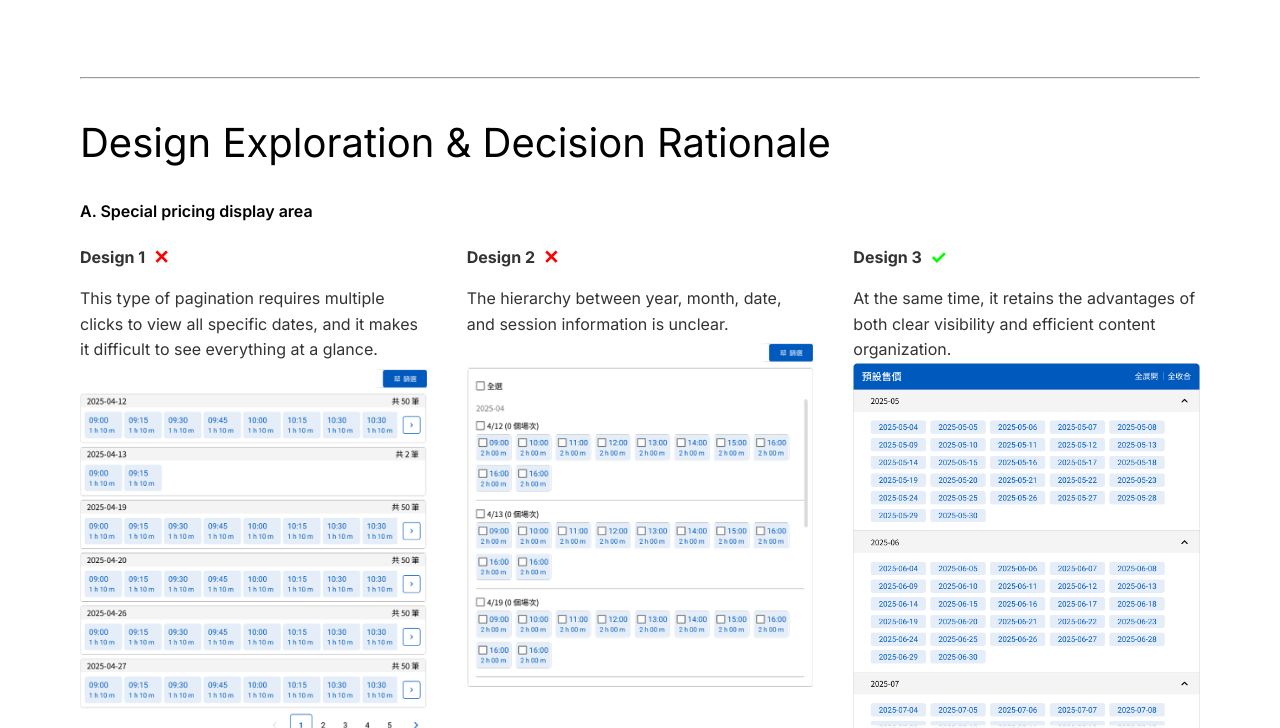
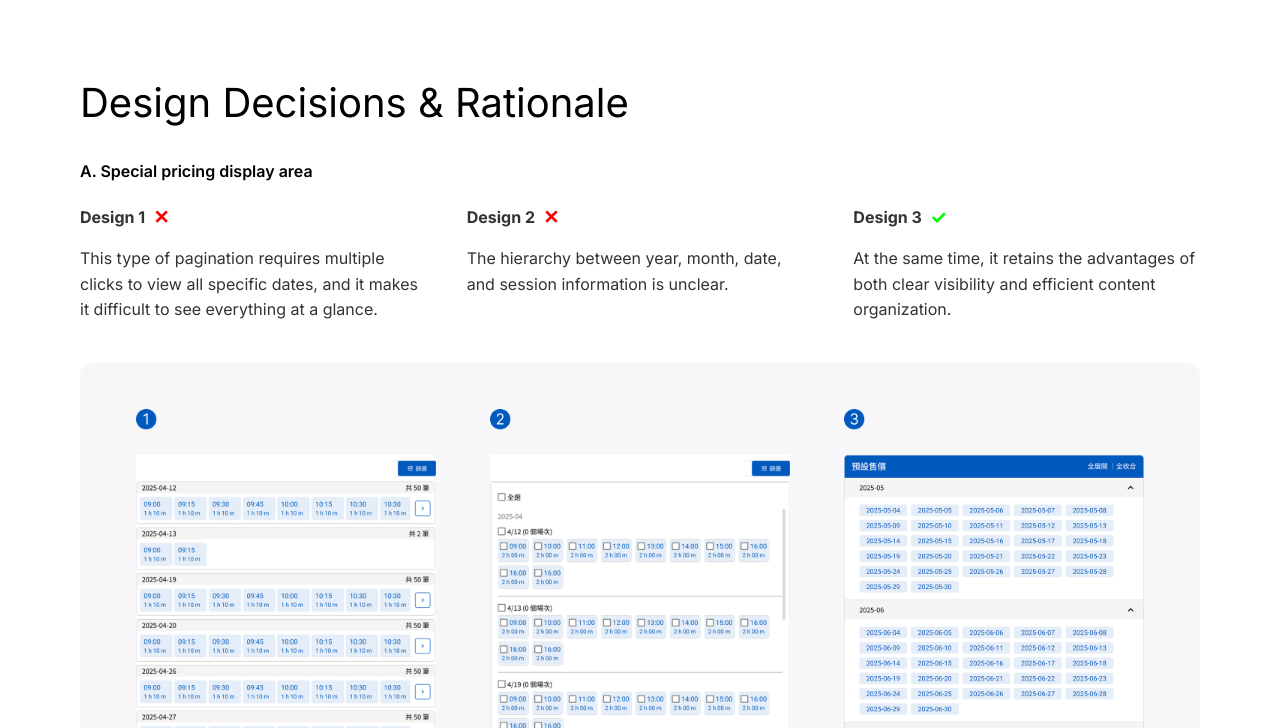
Before and after one commit to bbeetty/portfolio, a plain HTML site: page rezio_flexible_booking_date.html in a window 1280 px wide. Shown: the part 3598-4326 px from the top of the page. Drawn offline with Linux system fonts and the light colour scheme.

Commit message:
update rezio images

```diff
--- a/page-style.css
+++ b/page-style.css
@@ -646,7 +646,6 @@ section.hero .hero-content {
   width: 70%;
   height: auto;
   display: block;
-  padding: 40px 0;
 }
 
 /* Block A Responsive */
@@ -692,8 +691,8 @@ section.hero .hero-content {
 
 /* Block B Section */
 .block-b {
-  margin-top: 40px;
-  margin-bottom: 40px;
+  margin-top: 80px;
+  margin-bottom: 80px;
 }
 
 .block-b-title {
@@ -724,6 +723,7 @@ section.hero .hero-content {
   gap: 40px;
   width: 100%;
   align-items: stretch;
+  margin-bottom: 40px;
 }
 
 .block-b .col-2 {
@@ -856,6 +856,24 @@ section.hero .hero-content {
   font-size: 1.2rem;
   font-weight: bold;
   line-height: 1;
+}
+
+.block-b .full-image {
+  width: 100%;
+  margin-top: 0px;
+  padding: 40px 0;
+  border-radius: 12px;
+  background-color: #F7F7F9;
+  overflow: hidden;
+  display: flex;
+  align-items: center;
+  justify-content: center;
+}
+
+.block-b .full-image img {
+  width: 90%;
+  height: auto;
+  display: block;
 }
 
 /* Block B Responsive */
--- a/rezio_flexible_booking_date.html
+++ b/rezio_flexible_booking_date.html
@@ -134,7 +134,7 @@
     </section>
     <hr>
     <section class="block-b">
-      <h1 class="block-b-title">Design Exploration & Decision Rationale</h1>
+      <h1 class="block-b-title">Design Decisions & Rationale</h1>
       <div class="block-b-content">
         <div class="image-caption-block">
           <h2 class="image-caption-title">A. Special pricing display area</h2>
@@ -142,19 +142,17 @@
               <div class="image-caption-item">
                 <p class="design-x">Design 1</p>
                 <p>This type of pagination requires multiple clicks to view all specific dates, and it makes it difficult to see everything at a glance.</p>
-                <img src="img/rezio_img_A-1.png" alt="A-1">
               </div>
               <div class="image-caption-item">
                 <p class="design-x">Design 2</p>
                 <p>The hierarchy between year, month, date, and session information is unclear.</p>
-                <img src="img/rezio_img_A-2.png" alt="A-2">
               </div>
               <div class="image-caption-item">
                 <p class="design-o">Design 3</p>
                 <p>At the same time, it retains the advantages of both clear visibility and efficient content organization.</p>
-                <img src="img/rezio_img_A-3.png" alt="A-3">
               </div>
             </div>
+            <div class="full-image"><img src="img/rezio_img_A.png" alt="rezio_img_A"></div>
         </div>
         <div class="image-caption-block">
           <h2 class="image-caption-title">B. Menu for switching special pricing</h2>
@@ -162,25 +160,21 @@
               <div class="image-caption-item">
                 <p class="design-x">Original version</p>
                 <p>In multi-language environments, long text strings often result in “...”.</p>
-                <img src="img/rezio_img_B-1.png" alt="B-1">
               </div>
               <div class="image-caption-item">
                 <p class="design-x">Design 1</p>
                 <p>Space savings are minimal, and the text display area remains insufficient.</p>
-                <img src="img/rezio_img_B-2.png" alt="B-2">
               </div>
               <div class="image-caption-item">
                 <p class="design-x">Design 2</p>
                 <p>The funnel icon may not be immediately understood by all users.</p>
-                <img src="img/rezio_img_B-3.png" alt="B-3">
               </div>
               <div class="image-caption-item">
                 <p class="design-o">Design 3</p>
                 <p>There is now more space to accommodate longer text strings.</p>
-                <img src="img/rezio_img_B-4.png" alt="B-3">
               </div>
             </div>
-        </div>
+            <div class="full-image"><img src="img/rezio_img_B.png" alt="rezio_img_B"></div>
         <div class="image-caption-block">
           <h2 class="image-caption-title">C. Error states for the two types of pricing tables</h2>
             <p class="design-o">Design 1</p>
```
Also changed, not shown: dlink_mydlink_home_app.html (+1 -1 lines), dlink_router_web_gui.html (+1 -1 lines), img/rezio_img_A-1.png (deleted), img/rezio_img_A-2.png (deleted), img/rezio_img_A-3.png (deleted), img/rezio_img_A.png (added), img/rezio_img_B.png (added), 2 other files.
